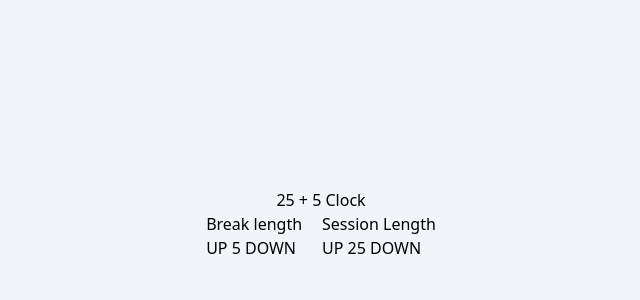
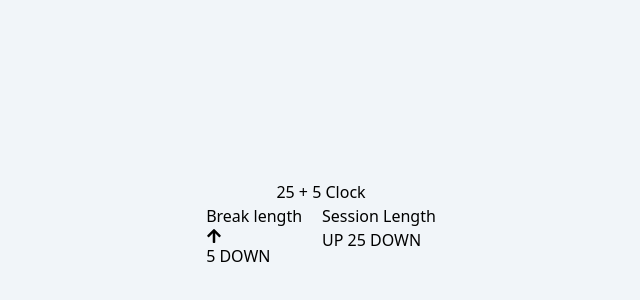
Before and after one commit to BaraouSaid/pomodoro_clock, a React (Vite) app: page / in a window 1280 px wide. Shown: the part 176-476 px from the top of the page, without its empty margins (319-959 px from the left). Built offline with nearby package versions, Linux system fonts and the light colour scheme.

Commit message:
installed react-icons

```diff
--- a/package.json
+++ b/package.json
@@ -11,7 +11,8 @@
   },
   "dependencies": {
     "react": "^18.2.0",
-    "react-dom": "^18.2.0"
+    "react-dom": "^18.2.0",
+    "react-icons": "^4.11.0"
   },
   "devDependencies": {
     "@types/react": "^18.2.15",
--- a/src/App.jsx
+++ b/src/App.jsx
@@ -1,19 +1,22 @@
 import { useState } from 'react';
 import reactLogo from './assets/react.svg';
 import viteLogo from '/vite.svg';
+import { FaArrowUp } from 'react-icons/fa';
 import './App.css';
 
 function App() {
   return (
     <>
-      <div className="container h-screen bg-slate-100 flex flex-col items-center justify-center">
+      <div className="container flex flex-col items-center justify-center h-screen bg-slate-100">
         <div>
           <h1>25 + 5 Clock</h1>
         </div>
         <div className="flex flex-row gap-5">
           <div>
             <div id="break-label">Break length</div>
-            <div>UP 5 DOWN</div>
+            <div>
+              <FaArrowUp /> 5 DOWN
+            </div>
           </div>
           <div>
             <div id="session-label">Session Length</div>
```
Also changed, not shown: 1 other file (tests, documents, lock files or other folders).
